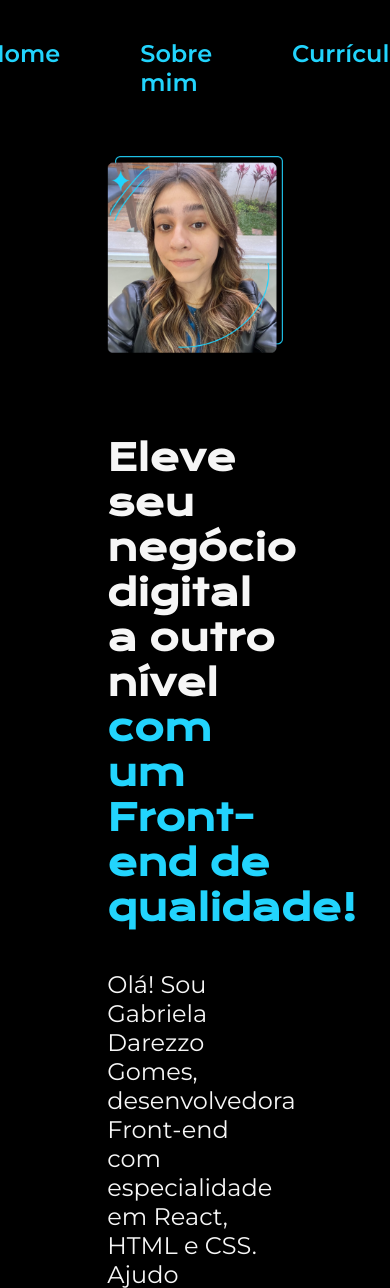
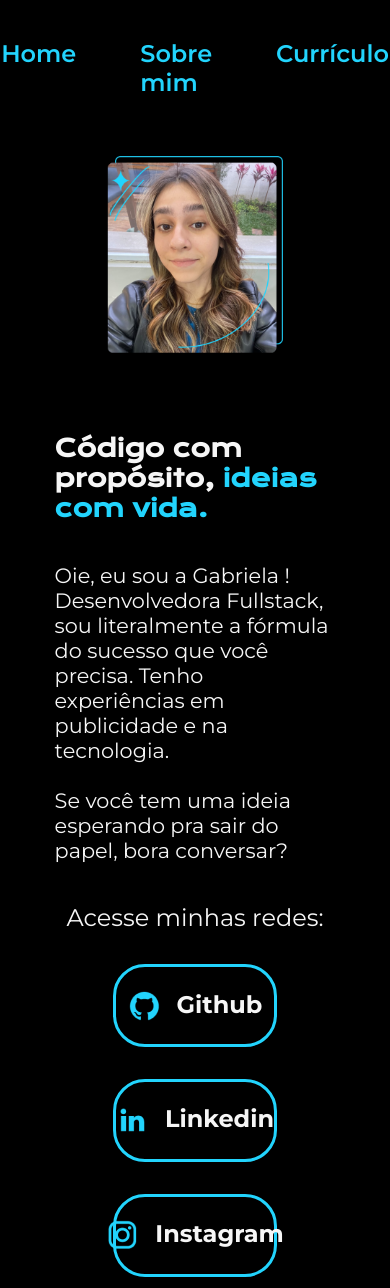
Before and after one commit to gabi-estrelhinha/portifolio-front-alura, a plain HTML site: page index.html in a window 390 px wide. Shown: the top 1288 px of the page. Drawn offline with nearby package versions, Linux system fonts and the light colour scheme.

Commit message:
ajustes para mobile pt2

```diff
--- a/estilos/style.css
+++ b/estilos/style.css
@@ -29,7 +29,7 @@ body{
 
 .cabecalho__menu{
     display: flex;
-    gap: 80px;
+    gap: 5rem;
 }
 
 .cabecalho__menu__link{
@@ -49,11 +49,11 @@ body{
     display: flex;
     align-items: center;
     justify-content:space-between;
-    gap: 82px;
+    gap: 5rem;
 }
 
 .container__textos{
-    gap: 40px;
+    gap: 2.5rem;
     display: flex;
     flex-direction: column;
     width: 50%;
@@ -78,27 +78,28 @@ body{
     flex-direction: column;
     justify-content: space-between;
     align-items: center;
-    gap: 32px;
+    gap: 2rem;
 }
 
-.container__links__subtitulo{
+.container__links__subtitulo, a{
     font-family: var(--fonte-secundaria);
     font-weight: 400;
     font-size: 1.5rem;
+    color: var(--cor-secundaria);
 }
 
 .container__links__link{
     display: flex; /* eu quero que os meus elementos tenham disposicao diferente */
     justify-content: center;  /* por padrao ta row, ent essse cod tras para o centro */
-    gap: 16px; /* espaco entre os elementos */
-    border: 2px solid var(--cor-terciaria);
+    gap: 1rem; /* espaco entre os elementos */
+    border: 0.2rem solid var(--cor-terciaria);
     text-decoration: none;
     color: var(--cor-secundaria);
-    width: 50%;
+    width: 40%;
     text-align: center;
-    border-radius: 8px;
+    border-radius: 2rem;
     font-size: 1.5rem;
-    padding:  21.5px 0px;
+    padding:  1.4rem;
     font-family: var(--fonte-secundaria);
     font-weight: bold;
 }
@@ -111,7 +112,7 @@ body{
 .rodape{
    color: var(--cor-primaria);
    background-color: var(--cor-terciaria);
-   padding: 24px;
+   padding: 1.5rem;
    text-align: center;
    font-family: var(--fonte-secundaria);
    font-weight: 600;
@@ -131,15 +132,25 @@ body{
 
     .container{
         flex-direction: column-reverse;
+        display: flex;
         padding: 5%;
     }
-    .container__conteudo__texto{
-        width: auto;
+    .container__textos{
+        width: 80%;
+        display: flex;
+
+    }
+    .container__textos__titulo{
+        font-size: 1.5rem;
     }
     .cabecalho{
         padding: 10%;
     }
     .cabecalho__menu{
+        gap: 4rem;
         justify-content: center;
     }
+    .container__textos__paragrafo{
+        font-size: 1.3rem;
+    }
 }
--- a/index.html
+++ b/index.html
@@ -19,12 +19,14 @@
 
         <section class="container__textos">
 
-            <h1 class="container__textos__titulo">Eleve seu negócio digital a outro nível
-                <strong class="titulo-destaque">com um Front-end de qualidade!</strong>
+           <h1 class="container__textos__titulo">Código com propósito,
+            <strong class="titulo-destaque">ideias com vida.</strong>
             </h1>
 
-            <p class="container__textos__paragrafo">Olá! Sou <span class="hover-gabi">Gabriela Darezzo Gomes</span>, desenvolvedora Front-end com especialidade em React, HTML e CSS.
-                Ajudo pequenos negócios e designers a colocarem em prática boas ideias. Vamos conversar?</p>
+            <p class="container__textos__paragrafo">Oie, eu sou a <span class="hover-gabi">Gabriela</span>
+            ! Desenvolvedora <span class="hover-gabi">Fullstack</span>, sou literalmente a fórmula do sucesso que você precisa. Tenho experiências em publicidade e na tecnologia.
+            <br><br>
+            Se você tem uma ideia esperando pra sair do papel, bora conversar?</p>
 
             <div class="container__links">
 
@@ -40,9 +42,8 @@
                     Linkedin
                 </a>
 
-                <a class="container__links__link" href="https://twitch.com/bibidarezzo" target="_blank">
-                    <img src="/icons/twitch.png" alt="Logo do Twitch">
-                    Twitch
+                <a class="container__links__link" href="https://instagram.com/gabriela.darezzo" target="_blank">
+                    <img src="/icons/instagram.png" alt="Logo do Instagram">Instagram
                 </a>
 
             </div>
```
Also changed, not shown: cv.html (+11 -7 lines).
